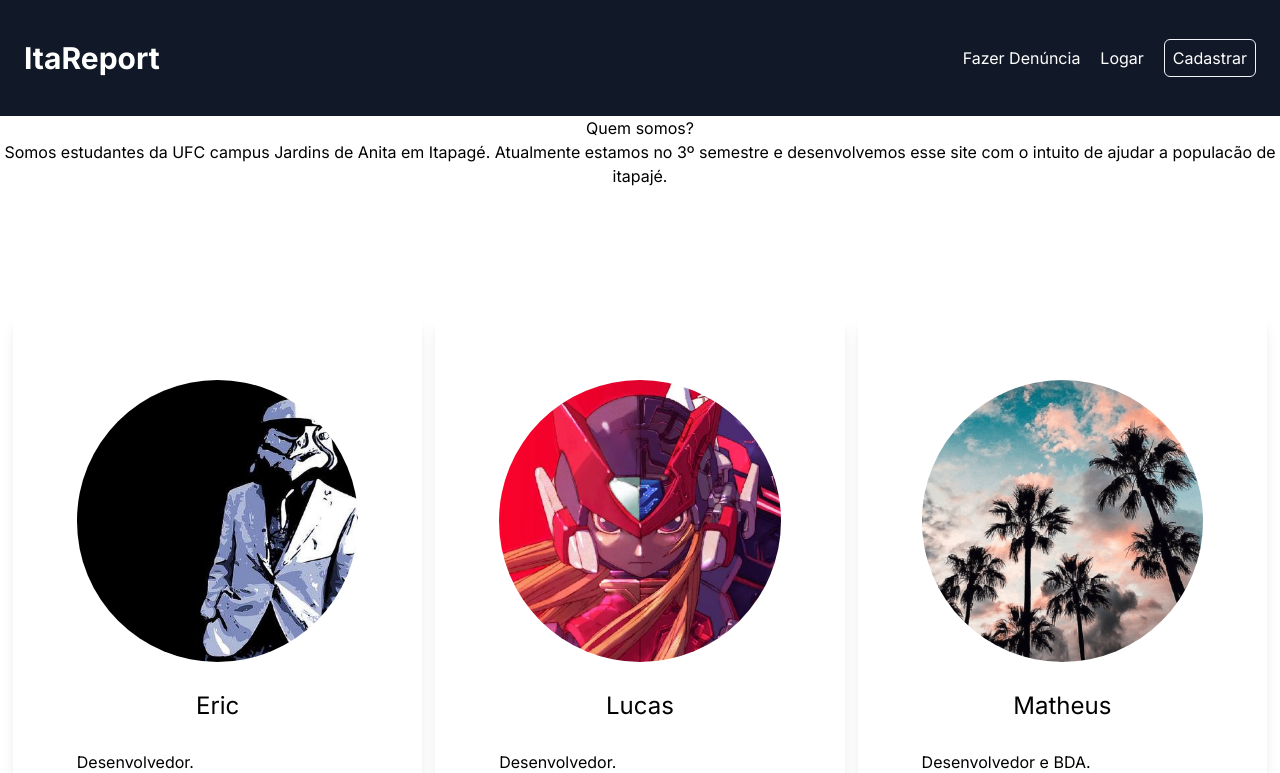
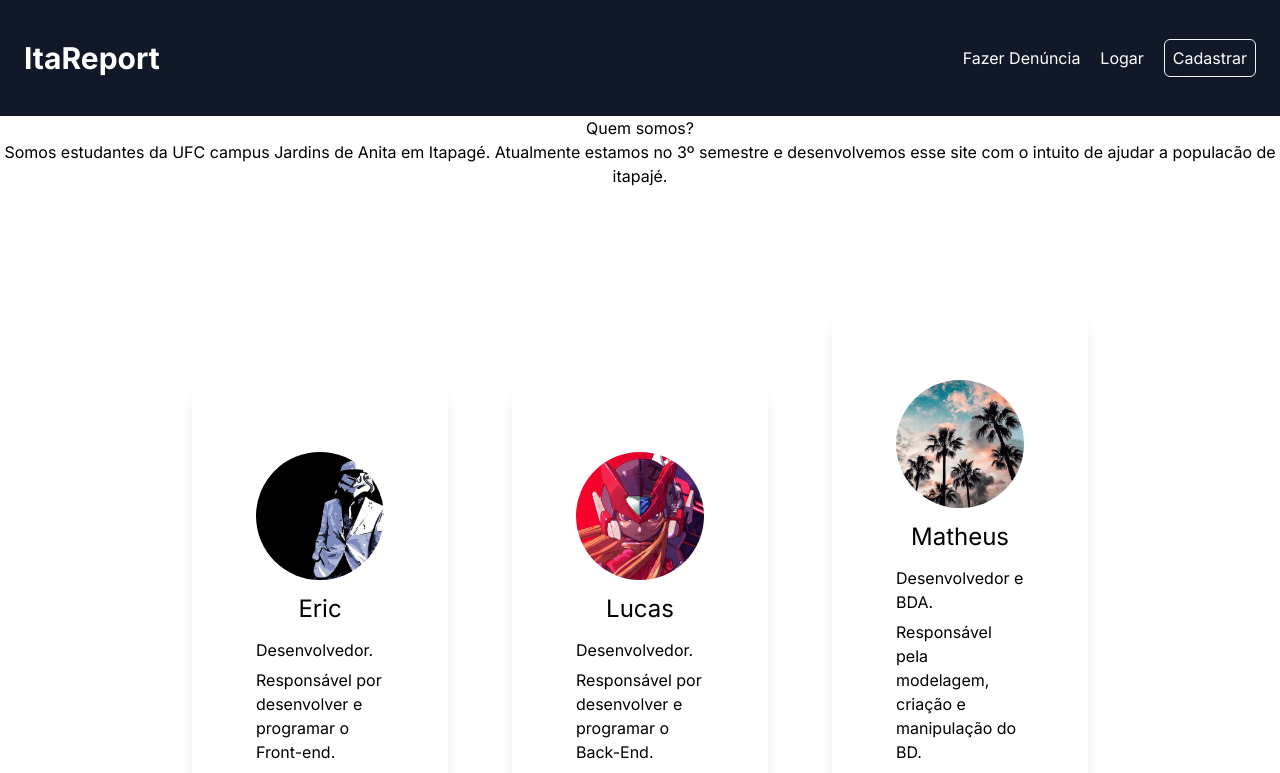
Before and after one commit to Theus1990/itareport, a Next.js app: page /sobre in a window 1280 px wide. Shown: the top 773 px of the page. Built offline with nearby package versions, Linux system fonts and the light colour scheme.

Commit message:
some corrections page about

```diff
--- a/src/app/globals.css
+++ b/src/app/globals.css
@@ -167,33 +167,35 @@ footer {
 }
 
 .card-eric {
-    width: 32%;
+    width: 20%;
     display: inline-block;
     padding: 5% 5% 5% 5%;;
-    min-width: 32%;
-    margin-left: 1%;
+    min-width: 20%;
+    margin-left: 15%;
 
 
 }
 
 .card-lucas {
-    width: 32%;
+    width: 20%;
     display: inline-block;
     padding: 5% 5% 5% 5%;
-    min-width: 32%;
-    margin-left: 1%;
-    margin-right: 1%;
-
+    min-width: 20%;
+    margin-left: 5%;
+    margin-right: 5%;
 
 }
 
 .card-matheus {
-    width: 32%;
+    width: 20%;
     display: inline-block;
     padding: 5% 5% 5% 5%;
-    min-width: 32%;
-    margin-right: 1%;
+    min-width: 20%;
+    margin-right: 15%;
+    position: relative;
+
 }
+
 
 .card-body{
     width: 100%;
```
